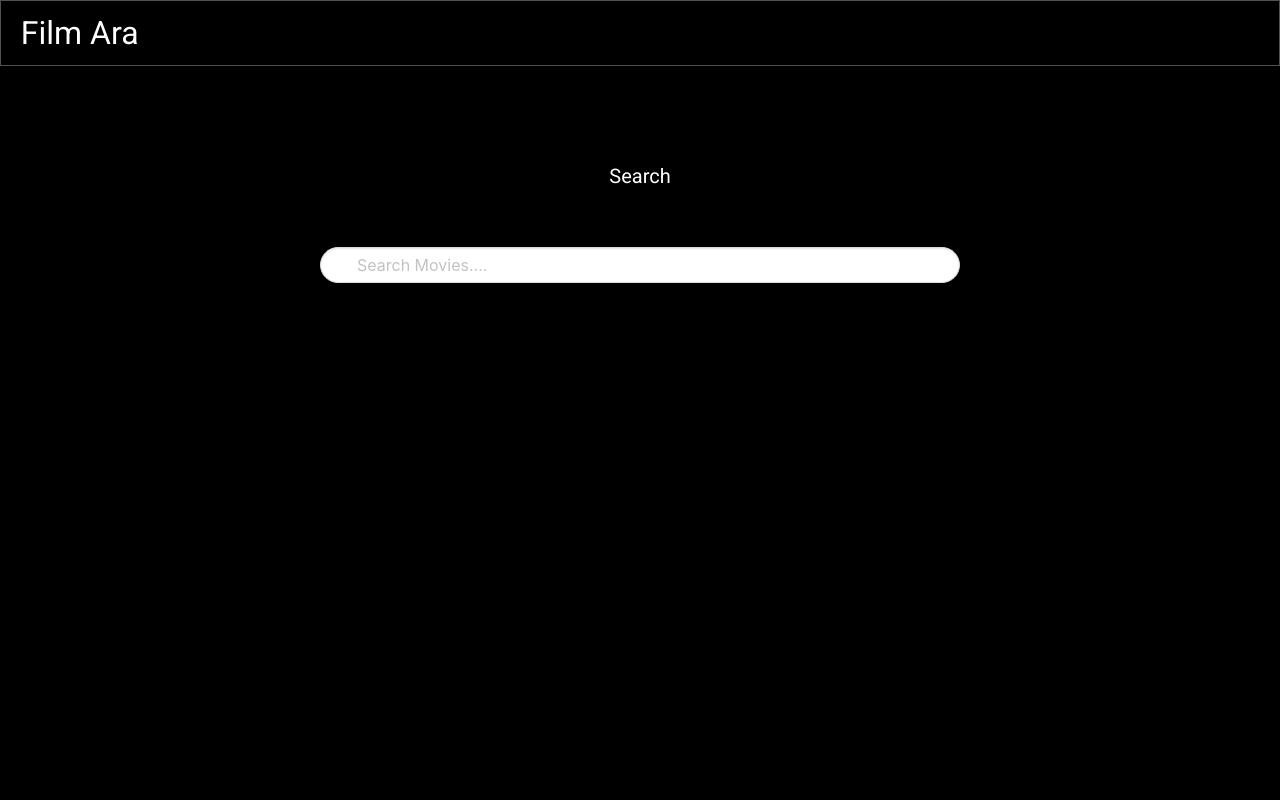
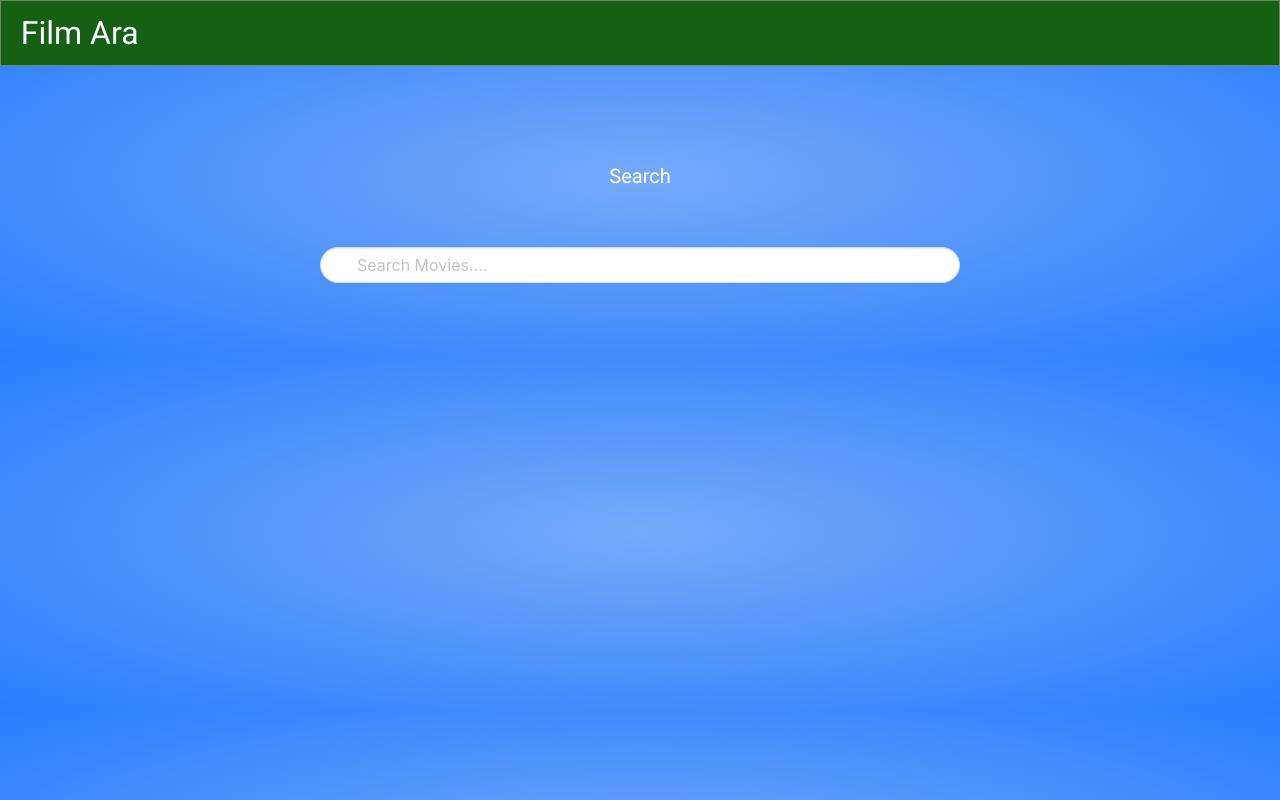
Before and after one commit to savasozcan/jquery-movie-app, a plain HTML site: page index.html in a window 1280 px wide. Drawn offline with nearby package versions, Linux system fonts and the light colour scheme.

Commit message:
localStorage progress

```diff
--- a/script.js
+++ b/script.js
@@ -23,7 +23,7 @@ eventListeners();
 
 function eventListeners() {
     home.addEventListener("click", addListItem)
-    list.addEventListener("click", deleteItem)
+    movieItem[0].addEventListener("click", deleteItem)
 }
 
 function loadItems() {
@@ -136,7 +136,7 @@ function setItemToLS(movie) {
 }
 
 function deleteItemFromLS(text) {
-    items.getItemFromLS();
+    items = getItemFromLS();
     items.forEach(function(item, index) {
         if(item == text) {
             items.splice(index, 1)
@@ -184,6 +184,8 @@ function addListItem(e) {
 
 function deleteItem(e) {
     if(e.target.className === 'movie-item') {
+        console.log(e);
+
         e.target.remove();
         deleteItemFromLS(e.target.textContent)
     }
@@ -191,6 +193,8 @@ function deleteItem(e) {
     e.preventDefault()
 }
 
+
+
 function closeModal() {
     $(".modal"). css("display", "none")
 }
--- a/style.css
+++ b/style.css
@@ -1,9 +1,9 @@
 html{
-    background: #000;
+    background-image: radial-gradient(#76aaf7, #2A7EFF);
 }
 
 .navbar{
-    background: #000;
+    background: #166016;
     text-align: center;
     position: sticky;
     border: solid 1px rgba(255, 255, 255, 0.315);
@@ -36,7 +36,7 @@ a.omdb{
 }
 
 .panel-heading{
-    background: #000;
+    background: transparent;
     color: #fff;
     font-family: 'Roboto', sans-serif;
     text-align: center;
@@ -47,9 +47,8 @@ a.omdb{
 }
 
 .panel-block{
-    background: #000;
-    border-bottom-left-radius: 20px;
-    border-bottom-right-radius: 20px;
+    background: transparent;
+    border-radius: 20px;
 }
 
 #searchForm {
```
